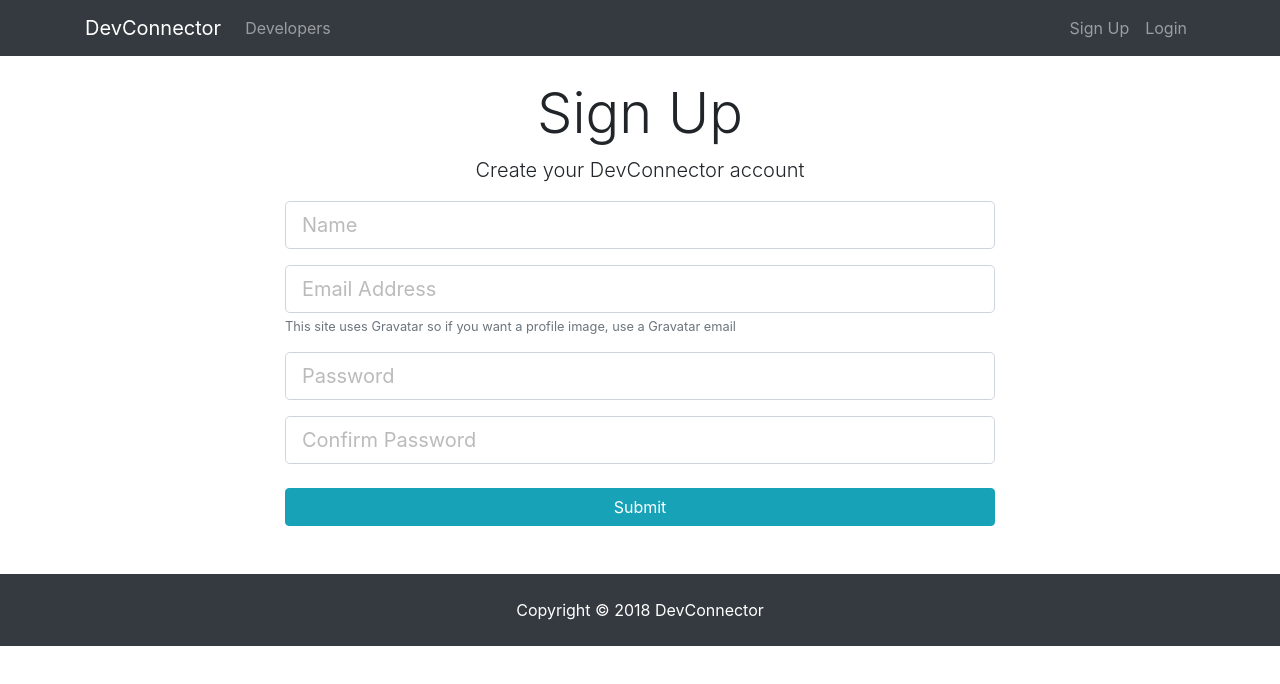
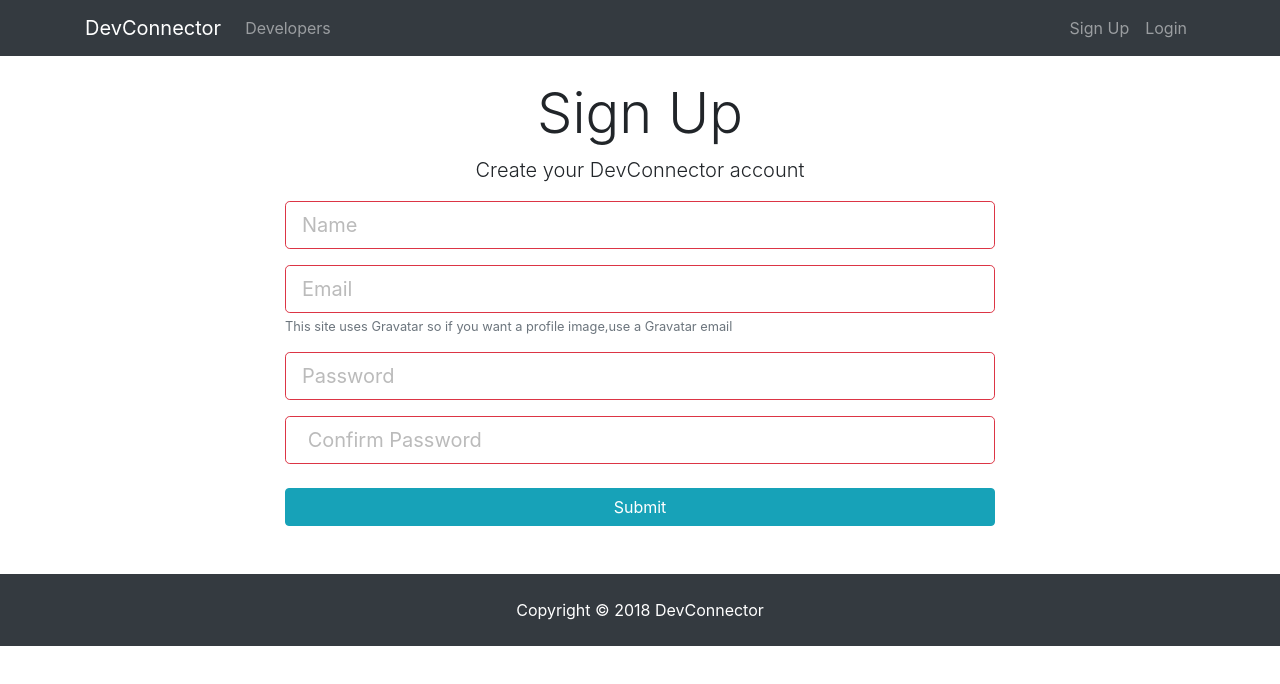
Before and after one commit to Gbenro/devconnector, a React (Create React App) app in the folder client/: page /register in a window 1280 px wide. Shown: the top 684 px of the page. Built offline with nearby package versions, Linux system fonts and the light colour scheme.

Commit message:
chnaged text field to use component

```diff
--- a/client/src/components/Auth/Register.js
+++ b/client/src/components/Auth/Register.js
@@ -5,6 +5,7 @@ import { withRouter } from 'react-router-dom'
 import classnames from 'classnames'
 import { connect } from 'react-redux'
 import { registerUser } from '../../actions/authAction'
+import TextFieldGroup from '../common/TextFieldGroup'
 
 class Register extends Component {
   state = {
@@ -53,72 +54,40 @@ class Register extends Component {
                   Create your DevConnector account
                 </p>
                 <form noValidate onSubmit={this.onSubmit}>
-                  <div className='form-group'>
-                    <input
-                      type='text'
-                      className={classnames('form-control form-control-lg', {
-                        'is-invalid': errors.name
-                      })}
+                  <TextFieldGroup
                     placeholder='Name'
                     name='name'
                     value={this.state.name}
                     onChange={this.onChange}
+                    error={errors.name}
                   />
-                    {errors.name && (
-                      <div className='invalid-feedback'>{errors.name} </div>
-                    )}
-                  </div>
-                  <div className='form-group'>
-                    <input
+                  <TextFieldGroup
+                    placeholder='Email'
+                    name='email'
                     type='email'
-                      className={classnames('form-control form-control-lg', {
-                        'is-invalid': errors.email
-                      })}
-                      placeholder='Email Address'
-                      name='email'
                     value={this.state.email}
                     onChange={this.onChange}
+                    error={errors.email}
+                    info='This site uses Gravatar so if you want a profile image,use a Gravatar email'
                   />
-                    {errors.email && (
-                      <div className='invalid-feedback'>{errors.email} </div>
-                    )}
-                    <small className='form-text text-muted'>
-                      This site uses Gravatar so if you want a profile image,
-                      use a Gravatar email
-                    </small>
-                  </div>
-                  <div className='form-group'>
-                    <input
-                      type='password'
-                      className={classnames('form-control form-control-lg', {
-                        'is-invalid': errors.password
-                      })}
+
+                  <TextFieldGroup
                     placeholder='Password'
                     name='password'
+                    type='password'
                     value={this.state.password}
                     onChange={this.onChange}
+                    error={errors.password}
                   />
-                    {errors.password && (
-                      <div className='invalid-feedback'>{errors.password} </div>
-                    )}
-                  </div>
-                  <div className='form-group'>
-                    <input
+                  <TextFieldGroup
+                    placeholder=' Confirm Password'
+                    name='password2'
                     type='password'
-                      className={classnames('form-control form-control-lg', {
-                        'is-invalid': errors.password2
-                      })}
-                      placeholder='Confirm Password'
-                      name='password2'
                     value={this.state.password2}
                     onChange={this.onChange}
+                    error={errors.password2}
                   />
-                    {errors.password2 && (
-                      <div className='invalid-feedback'>
-                        {errors.password2}{' '}
-                      </div>
-                    )}
-                  </div>
+
                   <input
                     type='submit'
                     className='btn btn-info btn-block mt-4'
```
Lines whose indentation alone changed are shown as unchanged.
